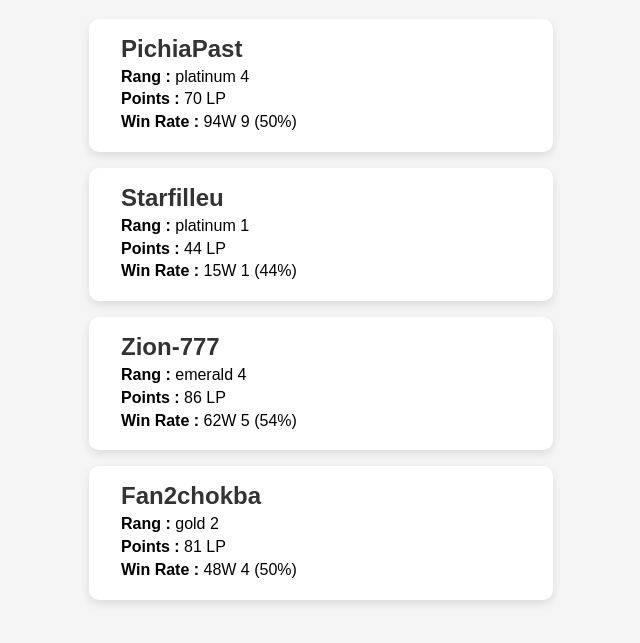
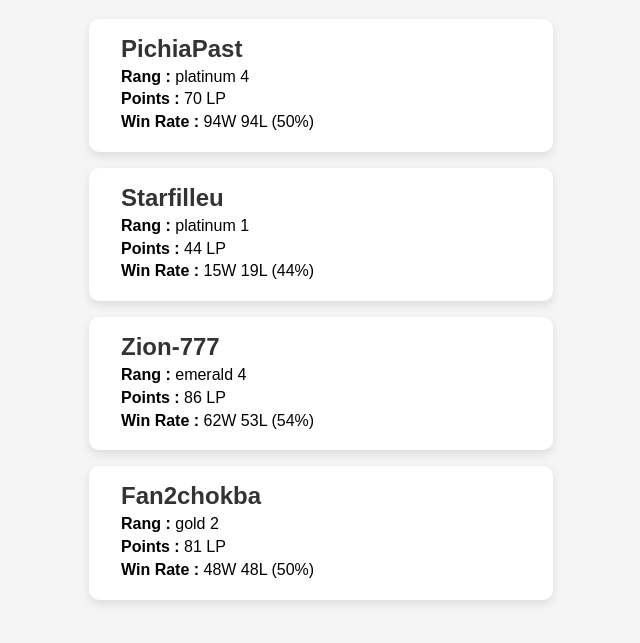
Before and after one commit to RomainTheron22/ScrappingOpgg, a plain HTML site: page index.html in a window 1280 px wide. Shown: the part 101-744 px from the top of the page, without its empty margins (319-959 px from the left). Drawn offline with Linux system fonts and the light colour scheme.

Commit message:
Update index.html

```diff
--- a/index.html
+++ b/index.html
@@ -47,7 +47,7 @@
         const shortPlayer = player.player.slice(0, 10); // Afficher les 5 premiers caractères du nom
         const shortRank = player.rank.slice(0, 10); // Afficher les 7 premiers caractères du rang
         const shortPoints = player.points.slice(0, 5); // Afficher les 5 premiers caractères des points
-        const shortWinRate = player.win_rate.slice(0, 5); // Afficher les 5 premiers caractères du win rate
+        const shortWinRate = player.win_rate.slice(0, 7); // Afficher les 5 premiers caractères du win rate
 
         card.innerHTML = `
           <h2>${shortPlayer}</h2>
```
